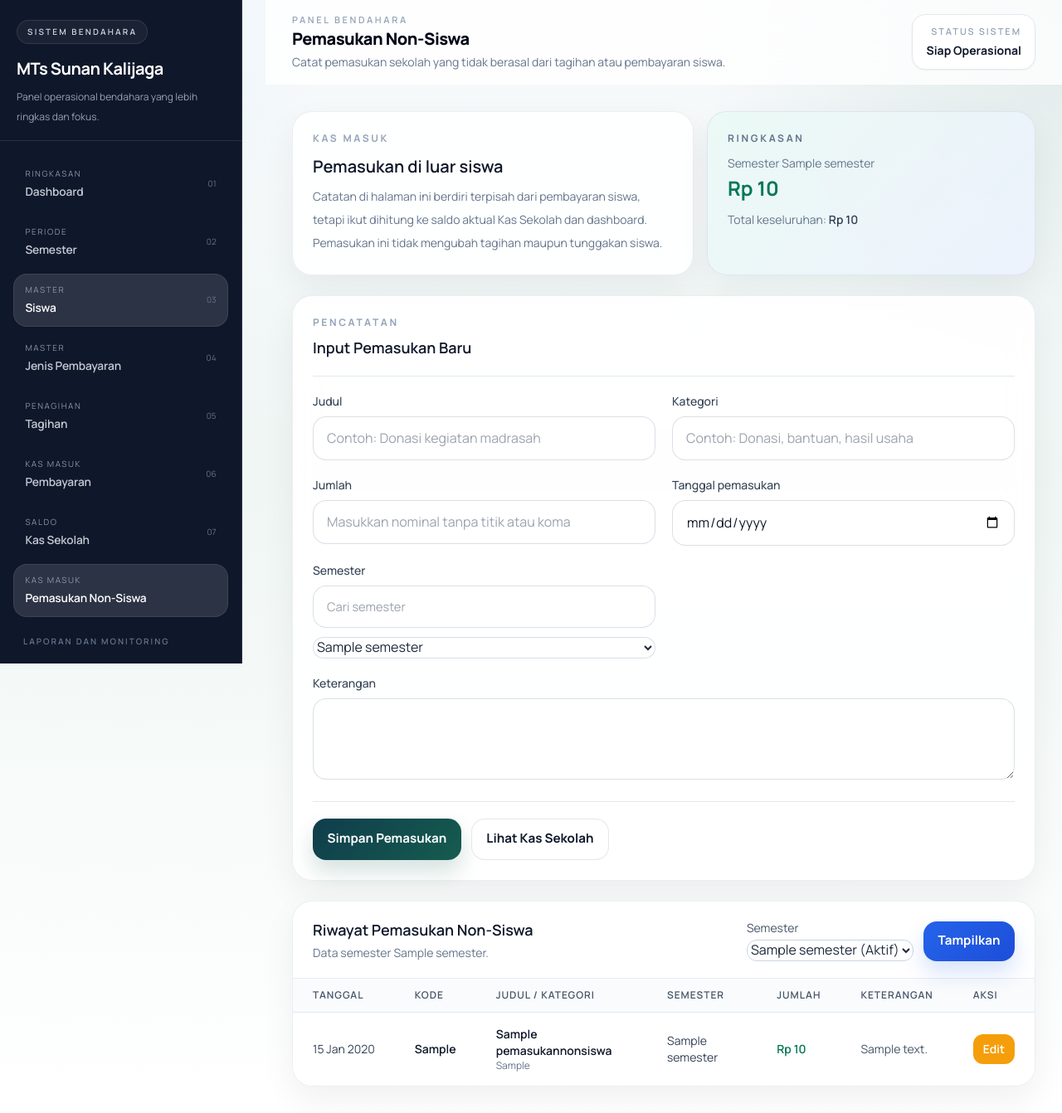
After one commit to fajriiqbal/devhara, a Django app: page /bendahara/pemasukan-non-siswa/ in a window 1280 px wide. The commit adds this page. Shown: the whole page at 83% size. Run offline with Django 4.2, Linux system fonts and the light colour scheme; tables that the repository leaves empty hold one stand-in row (values such as "Sample post"); some libraries are stand-ins or nearby versions.

Commit message:
tambah menu input non siswa

```diff
--- a/app/bendahara/forms.py
+++ b/app/bendahara/forms.py
@@ -5,6 +5,7 @@ from .models import (
     JenisPembayaran,
     KasKeluar,
     Pembayaran,
+    PemasukanNonSiswa,
     Semester,
     Siswa,
     Tagihan,
@@ -449,3 +450,40 @@ class KasKeluarForm(forms.ModelForm):
         cleaned_data['allocation_rows'] = allocation_rows
         cleaned_data['total_alokasi'] = total_alokasi
         return cleaned_data
+
+
+class PemasukanNonSiswaForm(forms.ModelForm):
+    class Meta:
+        model = PemasukanNonSiswa
+        fields = ['judul', 'kategori', 'jumlah', 'tanggal_pemasukan', 'semester', 'keterangan']
+        widgets = {
+            'tanggal_pemasukan': forms.DateInput(attrs={'type': 'date'}),
+            'keterangan': forms.Textarea(attrs={'rows': 4}),
+        }
+
+    def __init__(self, *args, **kwargs):
+        super().__init__(*args, **kwargs)
+        active_semester = Semester.objects.filter(aktif=True).first()
+        self.fields['judul'].widget.attrs.update({
+            'placeholder': 'Contoh: Donasi kegiatan madrasah',
+        })
+        self.fields['kategori'].widget.attrs.update({
+            'placeholder': 'Contoh: Donasi, bantuan, hasil usaha',
+        })
+        self.fields['jumlah'].widget.attrs.update(
+            currency_input_attrs(placeholder='Masukkan nominal tanpa titik atau koma')
+        )
+        self.fields['semester'].queryset = Semester.objects.all().order_by('-tanggal_mulai')
+        self.fields['semester'].required = False
+        self.fields['semester'].widget.attrs.update({
+            'data-searchable': 'true',
+            'data-search-placeholder': 'Cari semester',
+        })
+        if active_semester:
+            self.fields['semester'].initial = active_semester
+
+    def clean_jumlah(self):
+        jumlah = self.cleaned_data.get('jumlah')
+        if jumlah is None or jumlah <= 0:
+            raise forms.ValidationError('Jumlah pemasukan harus lebih dari 0.')
+        return jumlah
--- a/app/bendahara/urls.py
+++ b/app/bendahara/urls.py
@@ -10,6 +10,8 @@ from .views import (
     jenis_pembayaran_update,
     kas_sekolah,
     kas_keluar_update,
+    pemasukan_non_siswa,
+    pemasukan_non_siswa_update,
     login_bendahara,
     logout_bendahara,
     pembayaran_create,
@@ -53,6 +55,8 @@ urlpatterns = [
     path('dashboard/', dashboard, name='dashboard'),
     path('kas-sekolah/', kas_sekolah, name='kas_sekolah'),
     path('kas-sekolah/<int:pk>/edit/', kas_keluar_update, name='kas_keluar_update'),
+    path('pemasukan-non-siswa/', pemasukan_non_siswa, name='pemasukan_non_siswa'),
+    path('pemasukan-non-siswa/<int:pk>/edit/', pemasukan_non_siswa_update, name='pemasukan_non_siswa_update'),
 
     # Semester
     path('semester/', semester_list, name='semester_list'),
--- a/app/bendahara/views.py
+++ b/app/bendahara/views.py
@@ -13,10 +13,21 @@ from django.http import HttpResponse
 from django.template.loader import render_to_string
 from django.utils.timezone import localdate
 
-from .models import Semester, Siswa, JenisPembayaran, Tagihan, Pembayaran, TransaksiPembayaran, KasKeluar, KasKeluarAlokasi
+from .models import (
+    JenisPembayaran,
+    KasKeluar,
+    KasKeluarAlokasi,
+    Pembayaran,
+    PemasukanNonSiswa,
+    Semester,
+    Siswa,
+    Tagihan,
+    TransaksiPembayaran,
+)
 from .forms import (
     SiswaForm, JenisPembayaranForm, PembayaranMultiForm,
-    SemesterForm, BulkTagihanForm, KasKeluarForm, PembayaranEditForm
+    SemesterForm, BulkTagihanForm, KasKeluarForm, PembayaranEditForm,
+    PemasukanNonSiswaForm,
 )
 
 MONTH_NAMES_ID = [
@@ -600,13 +611,19 @@ def build_kas_sekolah_page_context(*, form, selected_semester, editing_item=None
         .prefetch_related('alokasi_set__jenis_pembayaran')
         .order_by('-tanggal_pengeluaran', '-id')
     )
+    pemasukan_non_siswa_queryset = (
+        PemasukanNonSiswa.objects.select_related('semester')
+        .order_by('-tanggal_pemasukan', '-id')
+    )
 
     if selected_semester:
         pembayaran_queryset = pembayaran_queryset.filter(tagihan__semester=selected_semester)
         kas_keluar_queryset = kas_keluar_queryset.filter(semester=selected_semester)
+        pemasukan_non_siswa_queryset = pemasukan_non_siswa_queryset.filter(semester=selected_semester)
 
     pembayaran_items = list(pembayaran_queryset)
     kas_keluar_items = list(kas_keluar_queryset)
+    pemasukan_non_siswa_items = list(pemasukan_non_siswa_queryset[:6])
     kas_keluar_rows = build_kas_keluar_display_rows(kas_keluar_items)
     cash_position_filtered = get_cash_position_summary(selected_semester)
     cash_position_overall = get_cash_position_summary()
@@ -675,6 +692,9 @@ def build_kas_sekolah_page_context(*, form, selected_semester, editing_item=None
     total_kas_masuk_hari_ini = sum(
         item.jumlah_bayar for item in pembayaran_items if item.tanggal_bayar.date() == localdate()
     )
+    total_kas_masuk_hari_ini += pemasukan_non_siswa_queryset.filter(
+        tanggal_pemasukan=localdate()
+    ).aggregate(total=Coalesce(Sum('jumlah'), 0))['total']
     total_kas_keluar_hari_ini = sum(
         item.jumlah for item in kas_keluar_items if item.tanggal_pengeluaran == localdate()
     )
@@ -688,11 +708,13 @@ def build_kas_sekolah_page_context(*, form, selected_semester, editing_item=None
         'current_semester': selected_semester,
         'total_target_masuk': cash_position_filtered['total_target_masuk'],
         'total_realisasi_masuk': cash_position_filtered['total_realisasi_masuk'],
+        'total_pemasukan_non_siswa': cash_position_filtered['total_pemasukan_non_siswa'],
         'total_pengeluaran': cash_position_filtered['total_pengeluaran'],
         'saldo_aktual': cash_position_filtered['saldo_aktual'],
         'sisa_target_belum_masuk': cash_position_filtered['sisa_target_belum_masuk'],
         'total_target_masuk_keseluruhan': cash_position_overall['total_target_masuk'],
         'total_realisasi_masuk_keseluruhan': cash_position_overall['total_realisasi_masuk'],
+        'total_pemasukan_non_siswa_keseluruhan': cash_position_overall['total_pemasukan_non_siswa'],
         'total_pengeluaran_keseluruhan': cash_position_overall['total_pengeluaran'],
         'saldo_aktual_keseluruhan': cash_position_overall['saldo_aktual'],
         'sisa_target_belum_masuk_keseluruhan': cash_position_overall['sisa_target_belum_masuk'],
@@ -703,8 +725,31 @@ def build_kas_sekolah_page_context(*, form, selected_semester, editing_item=None
         'pembayaran_items': pembayaran_items,
         'kas_keluar_items': kas_keluar_items,
         'kas_keluar_rows': kas_keluar_rows,
+        'pemasukan_non_siswa_items': pemasukan_non_siswa_items,
+        'jumlah_pemasukan_non_siswa': pemasukan_non_siswa_queryset.count(),
         'kategori_summary': kategori_summary[:6],
         'jenis_keuangan_rows': jenis_keuangan_rows[:8],
+    }
+
+
+def build_pemasukan_non_siswa_page_context(*, form, selected_semester, editing_item=None):
+    pemasukan_queryset = PemasukanNonSiswa.objects.select_related('semester').order_by(
+        '-tanggal_pemasukan',
+        '-id',
+    )
+    if selected_semester:
+        pemasukan_queryset = pemasukan_queryset.filter(semester=selected_semester)
+
+    return {
+        'form': form,
+        'editing_item': editing_item,
+        'semester_list': Semester.objects.all(),
+        'current_semester': selected_semester,
+        'pemasukan_items': list(pemasukan_queryset),
+        'total_pemasukan': sum(item.jumlah for item in pemasukan_queryset),
+        'total_pemasukan_keseluruhan': sum(
+            item.jumlah for item in PemasukanNonSiswa.objects.all()
+        ),
     }
 
 
@@ -867,13 +912,18 @@ def get_report_export_format(request):
 
 def get_kas_summary(semester=None):
     pembayaran_queryset = Pembayaran.objects.select_related('tagihan__semester')
+    pemasukan_non_siswa_queryset = PemasukanNonSiswa.objects.all()
     kas_keluar_queryset = KasKeluar.objects.select_related('semester')
 
     if semester:
         pembayaran_queryset = pembayaran_queryset.filter(tagihan__semester=semester)
+        pemasukan_non_siswa_queryset = pemasukan_non_siswa_queryset.filter(semester=semester)
         kas_keluar_queryset = kas_keluar_queryset.filter(semester=semester)
 
-    total_kas_masuk = sum(item.jumlah_bayar for item in pembayaran_queryset)
+    total_kas_masuk = (
+        sum(item.jumlah_bayar for item in pembayaran_queryset)
+        + sum(item.jumlah for item in pemasukan_non_siswa_queryset)
+    )
     total_kas_keluar = sum(item.jumlah for item in kas_keluar_queryset)
     return {
         'total_kas_masuk': total_kas_masuk,
@@ -885,23 +935,28 @@ def get_kas_summary(semester=None):
 def get_cash_position_summary(semester=None):
     tagihan_queryset = Tagihan.objects.select_related('semester')
     pembayaran_queryset = Pembayaran.objects.select_related('tagihan__semester')
+    pemasukan_non_siswa_queryset = PemasukanNonSiswa.objects.all()
     kas_keluar_queryset = KasKeluar.objects.select_related('semester')
 
     if semester:
         tagihan_queryset = tagihan_queryset.filter(semester=semester)
         pembayaran_queryset = pembayaran_queryset.filter(tagihan__semester=semester)
+        pemasukan_non_siswa_queryset = pemasukan_non_siswa_queryset.filter(semester=semester)
         kas_keluar_queryset = kas_keluar_queryset.filter(semester=semester)
 
     total_target_masuk = sum(tagihan.nominal for tagihan in tagihan_queryset)
-    total_realisasi_masuk = sum(item.jumlah_bayar for item in pembayaran_queryset)
+    total_pembayaran_siswa = sum(item.jumlah_bayar for item in pembayaran_queryset)
+    total_pemasukan_non_siswa = sum(item.jumlah for item in pemasukan_non_siswa_queryset)
+    total_realisasi_masuk = total_pembayaran_siswa + total_pemasukan_non_siswa
     total_pengeluaran = sum(item.jumlah for item in kas_keluar_queryset)
 
     return {
         'total_target_masuk': total_target_masuk,
         'total_realisasi_masuk': total_realisasi_masuk,
+        'total_pemasukan_non_siswa': total_pemasukan_non_siswa,
         'total_pengeluaran': total_pengeluaran,
         'saldo_aktual': total_realisasi_masuk - total_pengeluaran,
-        'sisa_target_belum_masuk': max(total_target_masuk - total_realisasi_masuk, 0),
+        'sisa_target_belum_masuk': max(total_target_masuk - total_pembayaran_siswa, 0),
     }
 
 
@@ -1403,6 +1458,74 @@ def kas_keluar_update(request, pk):
         editing_item=kas_keluar,
     )
     return render(request, 'bendahara/kas_sekolah.html', context)
+
+
+def pemasukan_non_siswa(request):
+    current_semester = get_current_semester(
+        request,
+        source='POST' if request.method == 'POST' else 'GET',
+    )
+
+    if request.method == 'POST':
+        form = PemasukanNonSiswaForm(request.POST)
+        if form.is_valid():
+            pemasukan = form.save(commit=False)
+            if not pemasukan.semester and current_semester:
+                pemasukan.semester = current_semester
+            pemasukan.save()
+            messages.success(request, f"Pemasukan {pemasukan.kode_pemasukan} berhasil dicatat.")
+            url = redirect('bendahara:pemasukan_non_siswa')
+            if pemasukan.semester:
+                url['Location'] += f'?{semester_query_param(pemasukan.semester)}'
+            return url
+        messages.error(request, "Pemasukan belum tersimpan. Periksa kembali data Anda.")
+    else:
+        initial = {'semester': current_semester.pk} if current_semester else None
+        form = PemasukanNonSiswaForm(initial=initial)
+
+    context = build_pemasukan_non_siswa_page_context(
+        form=form,
+        selected_semester=current_semester,
+    )
+    return render(request, 'bendahara/pemasukan_non_siswa.html', context)
+
+
+def pemasukan_non_siswa_update(request, pk):
+    pemasukan = get_object_or_404(
+        PemasukanNonSiswa.objects.select_related('semester'),
+        pk=pk,
+    )
+    current_semester = get_current_semester(
+        request,
+        source='POST' if request.method == 'POST' else 'GET',
+    )
+    selected_semester = pemasukan.semester or current_semester
+
+    if request.method == 'POST':
+        form = PemasukanNonSiswaForm(request.POST, instance=pemasukan)
+        if form.is_valid():
+            updated_pemasukan = form.save(commit=False)
+            if not updated_pemasukan.semester and current_semester:
+                updated_pemasukan.semester = current_semester
+            updated_pemasukan.save()
+            messages.success(
+                request,
+                f"Pemasukan {updated_pemasukan.kode_pemasukan} berhasil diperbarui.",
+            )
+            url = redirect('bendahara:pemasukan_non_siswa')
+            if updated_pemasukan.semester:
+                url['Location'] += f'?{semester_query_param(updated_pemasukan.semester)}'
+            return url
+        messages.error(request, "Perubahan pemasukan belum tersimpan. Periksa kembali data Anda.")
+    else:
+        form = PemasukanNonSiswaForm(instance=pemasukan)
+
+    context = build_pemasukan_non_siswa_page_context(
+        form=form,
+        selected_semester=selected_semester,
+        editing_item=pemasukan,
+    )
+    return render(request, 'bendahara/pemasukan_non_siswa.html', context)
 
 
 # ================= SEMESTER =================
--- a/app/templates/bendahara/base.html
+++ b/app/templates/bendahara/base.html
@@ -435,6 +435,13 @@
                         <span class="text-[10px] text-slate-500">07</span>
                     </a>
 
+                    <a href="{% url 'bendahara:pemasukan_non_siswa' %}" class="nav-link {% if 'pemasukan_non_siswa' in request.resolver_match.url_name %}nav-link-active{% endif %}">
+                        <span>
+                            <span class="nav-kicker">Kas Masuk</span>
+                            <span class="nav-label">Pemasukan Non-Siswa</span>
+                        </span>
+                    </a>
+
                     <div class="px-3 pt-4 text-[10px] font-semibold uppercase tracking-[0.2em] text-slate-500">
                         Laporan dan Monitoring
                     </div>
--- /dev/null
+++ b/app/templates/bendahara/pemasukan_non_siswa.html
@@ -0,0 +1,144 @@
+{% extends 'bendahara/base.html' %}
+{% load humanize %}
+
+{% block title %}Pemasukan Non-Siswa{% endblock %}
+{% block page_title %}Pemasukan Non-Siswa{% endblock %}
+{% block page_subtitle %}Catat pemasukan sekolah yang tidak berasal dari tagihan atau pembayaran siswa.{% endblock %}
+
+{% block content %}
+<div class="space-y-6">
+    <div class="grid gap-4 lg:grid-cols-[1.1fr_0.9fr]">
+        <div class="panel-card rounded-3xl p-6">
+            <div class="text-xs font-bold uppercase tracking-[0.22em] text-slate-400">Kas Masuk</div>
+            <h3 class="mt-3 text-xl font-semibold text-slate-900">Pemasukan di luar siswa</h3>
+            <p class="mt-2 text-sm leading-7 text-slate-500">
+                Catatan di halaman ini berdiri terpisah dari pembayaran siswa, tetapi ikut dihitung ke saldo aktual
+                Kas Sekolah dan dashboard. Pemasukan ini tidak mengubah tagihan maupun tunggakan siswa.
+            </p>
+        </div>
+
+        <div class="panel-card rounded-3xl bg-[linear-gradient(135deg,rgba(16,185,129,0.08),rgba(37,99,235,0.08))] p-6">
+            <div class="text-xs font-bold uppercase tracking-[0.22em] text-slate-500">Ringkasan</div>
+            <div class="mt-3 text-sm text-slate-500">
+                {% if current_semester %}Semester {{ current_semester.nama }}{% else %}Semua semester{% endif %}
+            </div>
+            <div class="mt-1 text-2xl font-bold text-emerald-700">Rp {{ total_pemasukan|intcomma }}</div>
+            <div class="mt-3 text-sm text-slate-500">
+                Total keseluruhan: <span class="font-semibold text-slate-700">Rp {{ total_pemasukan_keseluruhan|intcomma }}</span>
+            </div>
+        </div>
+    </div>
+
+    <div class="panel-card rounded-3xl p-6">
+        <div class="flex flex-col gap-3 border-b border-slate-200 pb-5 sm:flex-row sm:items-start sm:justify-between">
+            <div>
+                <div class="text-xs font-bold uppercase tracking-[0.22em] text-slate-400">Pencatatan</div>
+                <h3 class="mt-2 text-lg font-semibold text-slate-900">
+                    {% if editing_item %}Edit Pemasukan{% else %}Input Pemasukan Baru{% endif %}
+                </h3>
+            </div>
+            {% if editing_item %}
+                <a href="{% url 'bendahara:pemasukan_non_siswa' %}{% if current_semester %}?semester={{ current_semester.id }}{% endif %}" class="btn-muted">
+                    Batal Edit
+                </a>
+            {% endif %}
+        </div>
+
+        <form method="post" class="mt-5 space-y-5">
+            {% csrf_token %}
+            {% if form.non_field_errors %}
+                <div class="rounded-2xl border border-rose-200 bg-rose-50 px-4 py-3 text-sm text-rose-700">
+                    {{ form.non_field_errors }}
+                </div>
+            {% endif %}
+
+            <div class="grid gap-5 md:grid-cols-2">
+                {% for field in form %}
+                    <div class="{% if field.name == 'keterangan' %}md:col-span-2{% endif %}">
+                        <label for="{{ field.id_for_label }}" class="mb-2 block text-sm font-medium text-slate-700">
+                            {{ field.label }}
+                        </label>
+                        {{ field }}
+                        {% if field.errors %}
+                            <p class="mt-2 text-sm text-red-600">{{ field.errors|striptags }}</p>
+                        {% endif %}
+                    </div>
+                {% endfor %}
+            </div>
+
+            <div class="flex flex-wrap gap-3 border-t border-slate-200 pt-5">
+                <button type="submit" class="btn-primary">
+                    {% if editing_item %}Simpan Perubahan{% else %}Simpan Pemasukan{% endif %}
+                </button>
+                <a href="{% url 'bendahara:kas_sekolah' %}{% if current_semester %}?semester={{ current_semester.id }}{% endif %}" class="btn-muted">
+                    Lihat Kas Sekolah
+                </a>
+            </div>
+        </form>
+    </div>
+
+    <div class="panel-card overflow-hidden rounded-3xl">
+        <div class="flex flex-col gap-4 border-b border-slate-200/80 px-6 py-5 sm:flex-row sm:items-end sm:justify-between">
+            <div>
+                <h3 class="text-lg font-semibold text-slate-900">Riwayat Pemasukan Non-Siswa</h3>
+                <p class="mt-1 text-sm text-slate-500">
+                    {% if current_semester %}Data semester {{ current_semester.nama }}.{% else %}Data semua semester.{% endif %}
+                </p>
+            </div>
+            <form method="get" class="flex flex-wrap items-end gap-3">
+                <div>
+                    <label for="semester-filter" class="mb-1 block text-sm text-slate-600">Semester</label>
+                    <select id="semester-filter" name="semester" class="rounded-xl border-slate-300">
+                        {% for semester in semester_list %}
+                            <option value="{{ semester.id }}" {% if current_semester and current_semester.id == semester.id %}selected{% endif %}>
+                                {{ semester.nama }}{% if semester.aktif %} (Aktif){% endif %}
+                            </option>
+                        {% endfor %}
+                    </select>
+                </div>
+                <button type="submit" class="btn-secondary">Tampilkan</button>
+            </form>
+        </div>
+
+        <div class="overflow-x-auto data-table">
+            <table class="min-w-full divide-y divide-slate-200">
+                <thead class="bg-slate-50/80">
+                    <tr>
+                        <th class="px-6 py-3 text-left text-xs font-semibold uppercase text-slate-600">Tanggal</th>
+                        <th class="px-6 py-3 text-left text-xs font-semibold uppercase text-slate-600">Kode</th>
+                        <th class="px-6 py-3 text-left text-xs font-semibold uppercase text-slate-600">Judul / Kategori</th>
+                        <th class="px-6 py-3 text-left text-xs font-semibold uppercase text-slate-600">Semester</th>
+                        <th class="px-6 py-3 text-left text-xs font-semibold uppercase text-slate-600">Jumlah</th>
+                        <th class="px-6 py-3 text-left text-xs font-semibold uppercase text-slate-600">Keterangan</th>
+                        <th class="px-6 py-3 text-left text-xs font-semibold uppercase text-slate-600">Aksi</th>
+                    </tr>
+                </thead>
+                <tbody class="divide-y divide-slate-200 bg-white">
+                    {% for item in pemasukan_items %}
+                        <tr class="hover:bg-emerald-50/40">
+                            <td class="whitespace-nowrap px-6 py-4 text-sm text-slate-700">{{ item.tanggal_pemasukan|date:"d M Y" }}</td>
+                            <td class="whitespace-nowrap px-6 py-4 text-sm font-semibold text-slate-900">{{ item.kode_pemasukan }}</td>
+                            <td class="px-6 py-4">
+                                <div class="text-sm font-semibold text-slate-900">{{ item.judul }}</div>
+                                <div class="text-xs text-slate-500">{{ item.kategori }}</div>
+                            </td>
+                            <td class="px-6 py-4 text-sm text-slate-700">{{ item.semester.nama|default:"Tanpa semester" }}</td>
+                            <td class="whitespace-nowrap px-6 py-4 text-sm font-semibold text-emerald-700">Rp {{ item.jumlah|intcomma }}</td>
+                            <td class="px-6 py-4 text-sm text-slate-600">{{ item.keterangan|default:"-" }}</td>
+                            <td class="px-6 py-4">
+                                <a href="{% url 'bendahara:pemasukan_non_siswa_update' item.pk %}{% if current_semester %}?semester={{ current_semester.id }}{% endif %}" class="inline-flex items-center rounded-xl bg-amber-500 px-3 py-2 text-sm font-semibold text-white hover:bg-amber-600">
+                                    Edit
+                                </a>
+                            </td>
+                        </tr>
+                    {% empty %}
+                        <tr>
+                            <td colspan="7" class="px-6 py-8 text-center text-slate-500">Belum ada pemasukan non-siswa pada semester ini.</td>
+                        </tr>
+                    {% endfor %}
+                </tbody>
+            </table>
+        </div>
+    </div>
+</div>
+{% endblock %}
```
Also changed, not shown: app/bendahara/admin.py (+19 -1 lines), app/bendahara/models.py (+33 -0 lines), app/bendahara/tests.py (added, +118 -0 lines), app/templates/bendahara/dashboard.html (+6 -1 lines), app/templates/bendahara/kas_sekolah.html (+9 -2 lines), app/bendahara/migrations/0009_pemasukannonsiswa.py (added).
